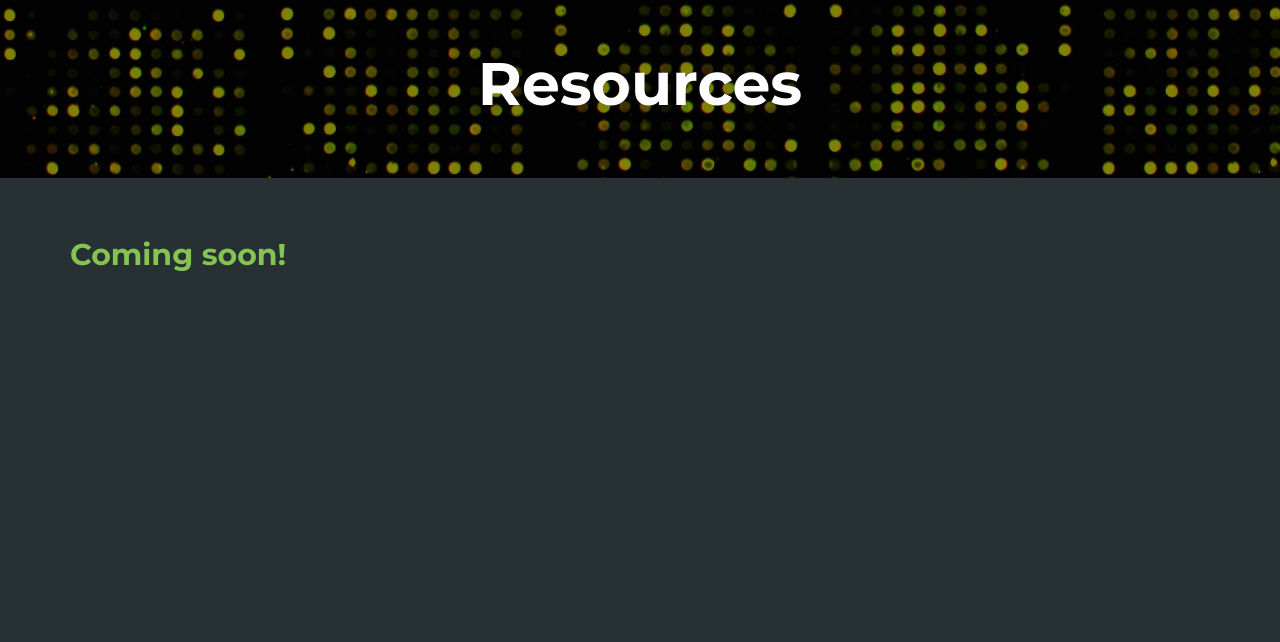
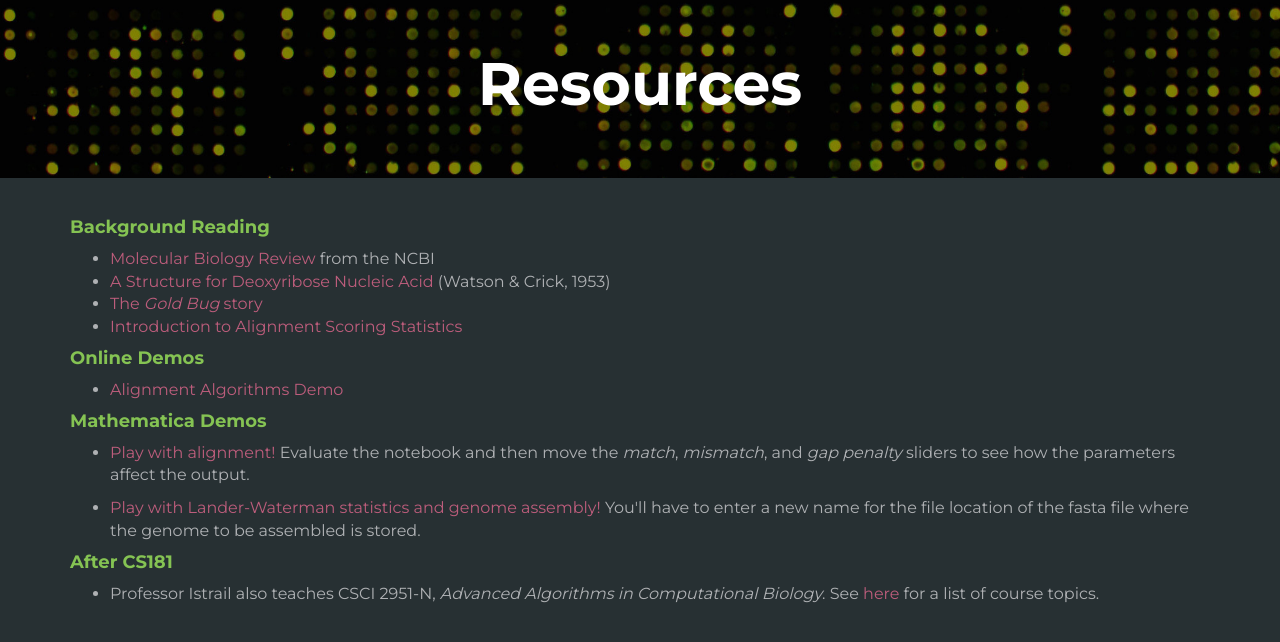
Before and after one commit to tddevlin/CS181-Web, a plain HTML site: page resources.html in a window 1280 px wide. Shown: the part 72-714 px from the top of the page. Drawn offline with nearby package versions, Linux system fonts and the light colour scheme.

Commit message:
Add resources.

```diff
--- a/css/style.css
+++ b/css/style.css
@@ -10,7 +10,11 @@ h2 {
 	margin-bottom: 20px;
 	margin-top: 30px;
 }
-table td, p, ol {
+h4 {
+	color: #85C353;
+	font-weight: bold;
+}
+table td, p, ol, ul {
 	font-size: 16px;
 	color: #AFB1B4;
 	font-weight: normal;
--- a/resources.html
+++ b/resources.html
@@ -50,8 +50,32 @@
 </div>
 
 <div class="container">
-  <h2>Coming soon!</h2>
-</div>
+  <h4>Background Reading</h4>
+<ul>
+  <li><a href="http://www.ncbi.nlm.nih.gov/Class/MLACourse/Modules/MolBioReview/index.html">Molecular Biology Review</a> from the NCBI</li>
+  <li>
+<a href="http://www.nature.com/nature/dna50/watsoncrick.pdf">A Structure for Deoxyribose Nucleic Acid</a> (Watson & Crick, 1953)</li>
+  <li><a href="http://xroads.virginia.edu/~hyper/poe/gold_bug.html">The <i>Gold Bug</i> story</a></li>
+  <li><a href="http://www.cs.uml.edu/~grinstei/91.510/Lectures%205-8/Introduction%20to%20Alignment%20Scoring%20Statistics.htm">Introduction to Alignment Scoring Statistics</a></li>
+</ul>
+
+<h4>Online Demos</h4>
+<ul>
+    <li><a href="http://drp.id.au/align/2d/AlignDemo.shtml">Alignment
+    Algorithms Demo</a></li>
+</ul>
+
+<h4>Mathematica Demos</h4>
+<ul>
+    <li><a href="resources/DynamicStringAlignment.nb">Play with alignment!</a> Evaluate the notebook and then move the <i>match</i>, <i>mismatch</i>, and <i>gap penalty</i> sliders to see how the parameters affect the output.</li>
+</ul>
+<ul>
+    <li><a href="resources/assembler_changed_working.nb">Play with Lander-Waterman statistics and genome assembly!</a> You'll have to enter a new name for the file location of the fasta file where the genome to be assembled is stored.</li>
+</ul>
+<h4>After CS181</h4>
+<ul>
+    <li>Professor Istrail also teaches CSCI 2951-N, <i>Advanced Algorithms in Computational Biology</i>. See <a href="resources/AACB.pdf">here</a> for a list of course topics.</li>
+</ul></div>
 
 
 <footer></footer>
```
Also changed, not shown: 3 other files.
